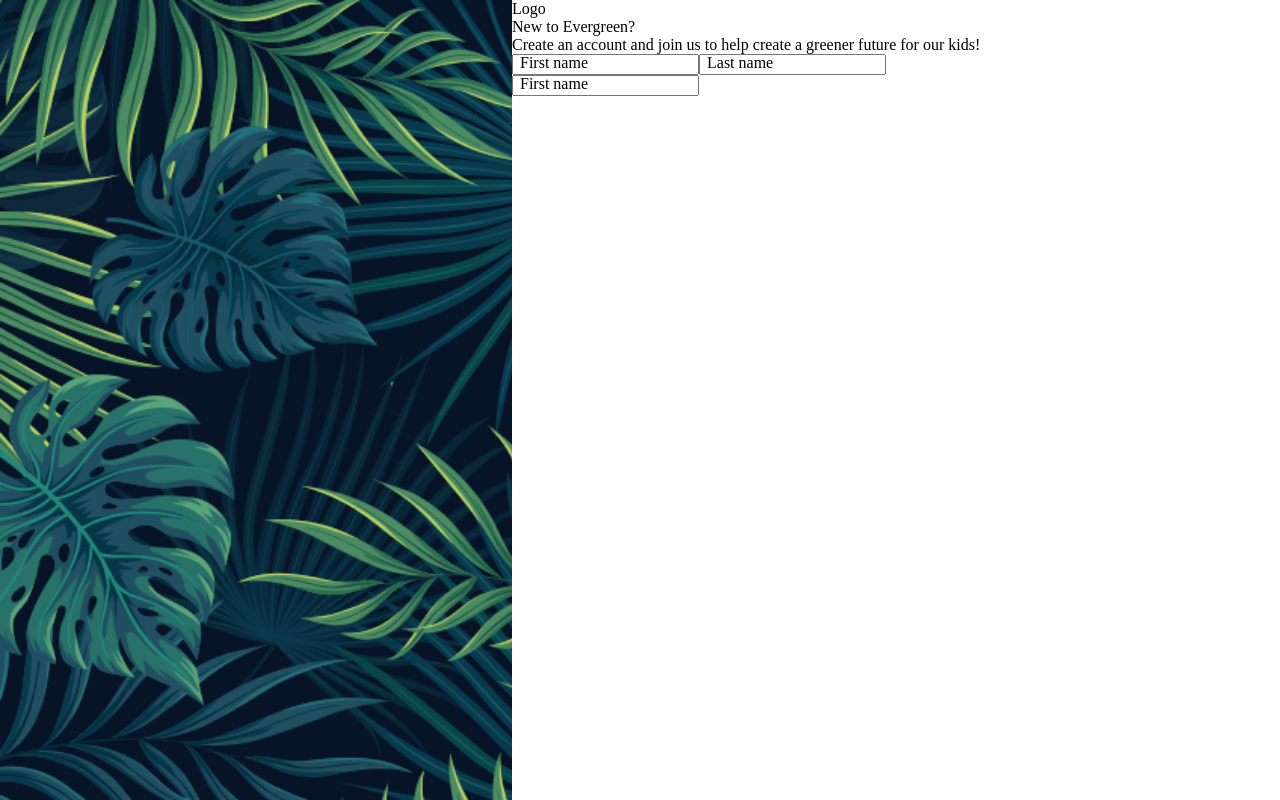
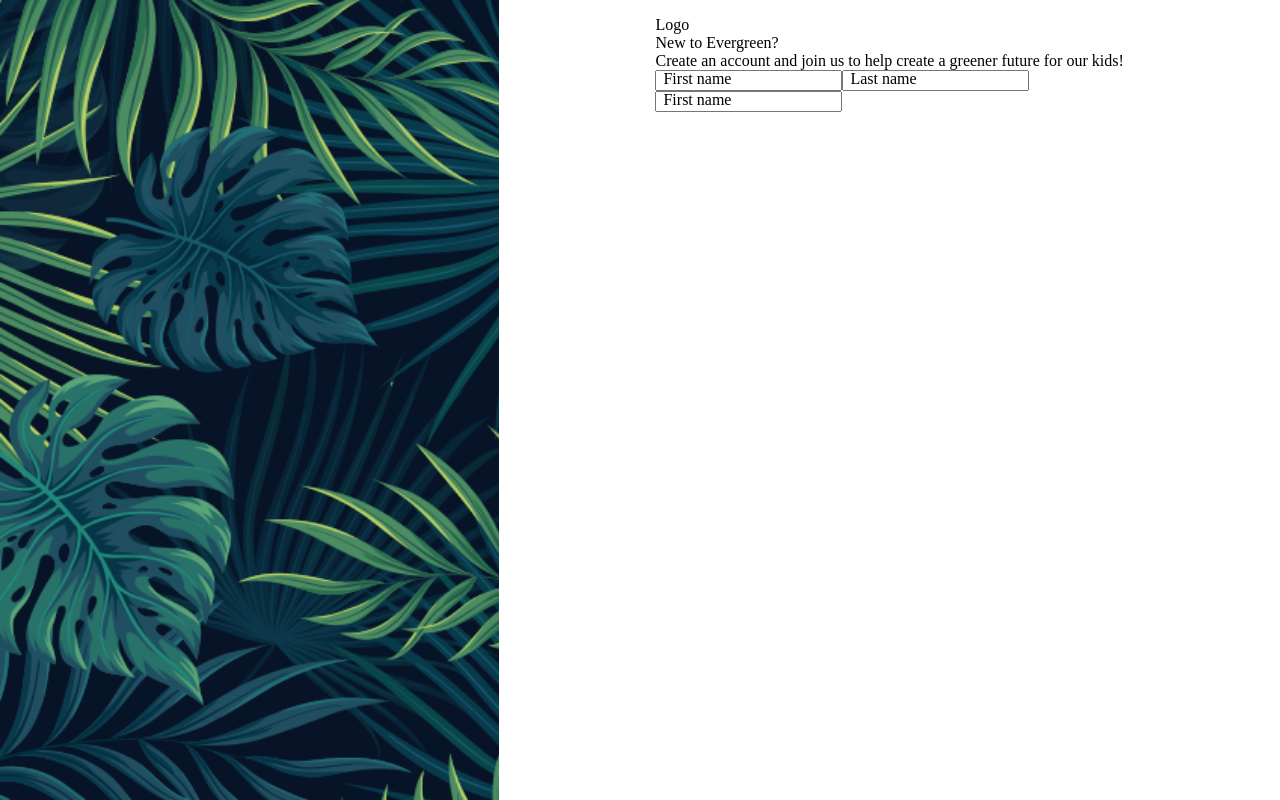
Before and after one commit to anasamer056/signup-form, a plain HTML site: page index.html in a window 1280 px wide. Drawn offline with Linux system fonts and the light colour scheme.

```diff
--- a/index.html
+++ b/index.html
@@ -13,6 +13,7 @@
         <div class="side-image"></div>
 
         <div class="content">
+            <div class="center">
                 <div>
                     Logo
                 </div>
@@ -37,7 +38,6 @@
                             <input type="text" name="last-name" id="last-name">
                         </div>
                     </div>
-
                     <div class="form-control">
                         <label for="first-name">
                             First name
@@ -47,5 +47,6 @@
                 </form>
             </div>
         </div>
+    </div>
 </body>
 </html>
--- a/styles.css
+++ b/styles.css
@@ -16,10 +16,17 @@ body {
    flex-wrap: wrap;
 }
 
+.center {
+
+
+}
 .content {
     flex: 3 1 0;
+    display: flex;
+    justify-content: center;
+    margin: 0 auto;
+    padding: 16px;
 
-    margin: 0 auto;
 }
 
 .side-image {
@@ -27,7 +34,7 @@ body {
     background-image: url(/assets/bg.png);
     background-repeat: no-repeat;
     background-size: cover;
-    min-width: 30vw;
+    min-width: max(30vw, 300px);
 }
 
 .form-control{
@@ -45,4 +52,5 @@ label {
 
 .name {
     display: flex;
+    flex-wrap: wrap;
 }
```
Lines whose indentation alone changed are shown as unchanged.
